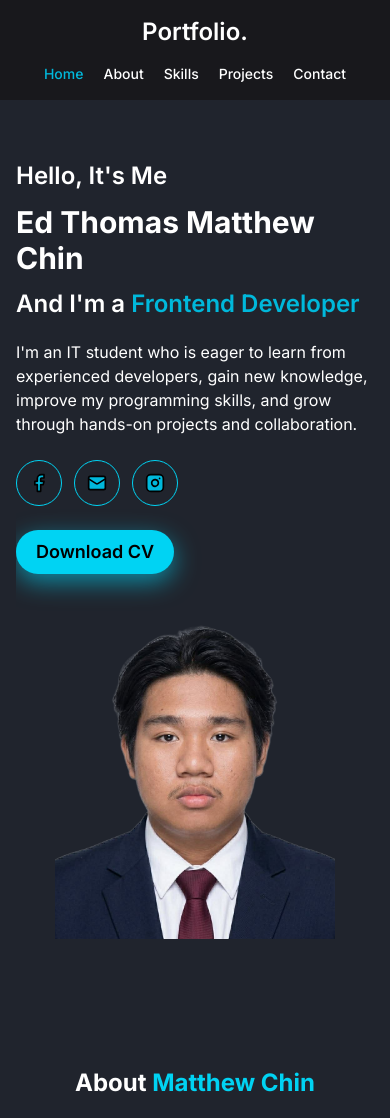
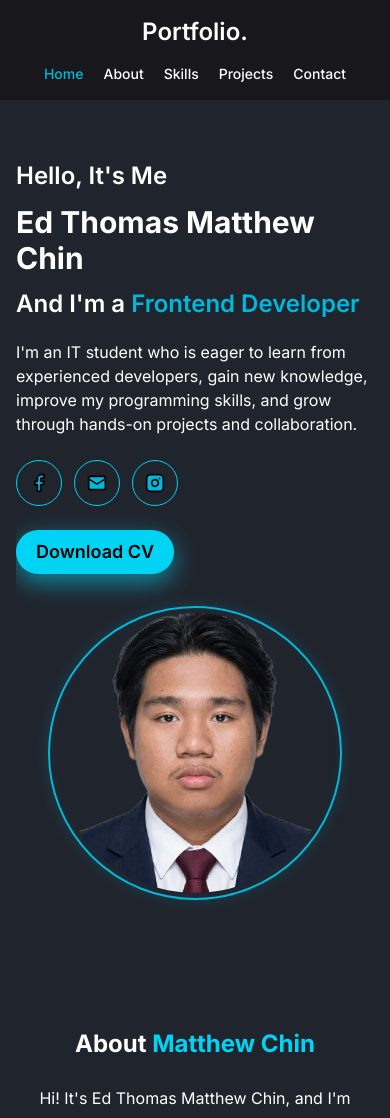
Before and after one commit to matthew17n/Portfolio, a React (Vite) app: page /#home in a window 390 px wide. Shown: the top 1118 px of the page. Built offline with nearby package versions, Linux system fonts and the light colour scheme.

Commit message:
Add photo frame styles and responsive adjustments
Added styles for photo frame and hero photo with hover effects.

```diff
--- a/src/index.css
+++ b/src/index.css
@@ -211,3 +211,47 @@ body {
         animation: none;
     }
 }
+
+
+.photo-frame {
+    display: inline-flex;
+    align-items: center;
+    justify-content: center;
+    max-width: 100%;
+    padding: 5px;
+    overflow: hidden;
+    border: 2px solid #06b6d4;
+    border-radius: 50%;
+    box-shadow:
+        0 0 15px rgba(6, 182, 212, 0.2),
+        inset 0 0 12px rgba(6, 182, 212, 0.08);
+    transition:
+        box-shadow 450ms ease,
+        border-color 450ms ease;
+}
+
+.photo-frame .hero-photo {
+    display: block;
+    width: clamp(220px, 28vw, 340px);
+    height: clamp(220px, 28vw, 340px);
+    max-width: 100%;
+    aspect-ratio: 1 / 1;
+    object-fit: cover;
+    border-radius: 50%;
+}
+
+@media (hover: hover) and (pointer: fine) {
+    .photo-frame:hover {
+        border-color: #22d3ee;
+        box-shadow:
+            0 0 22px rgba(6, 182, 212, 0.35),
+            0 0 48px rgba(6, 182, 212, 0.12);
+    }
+}
+
+@media (max-width: 480px) {
+    .photo-frame .hero-photo {
+        width: min(280px, 72vw);
+        height: min(280px, 72vw);
+    }
+}
```
